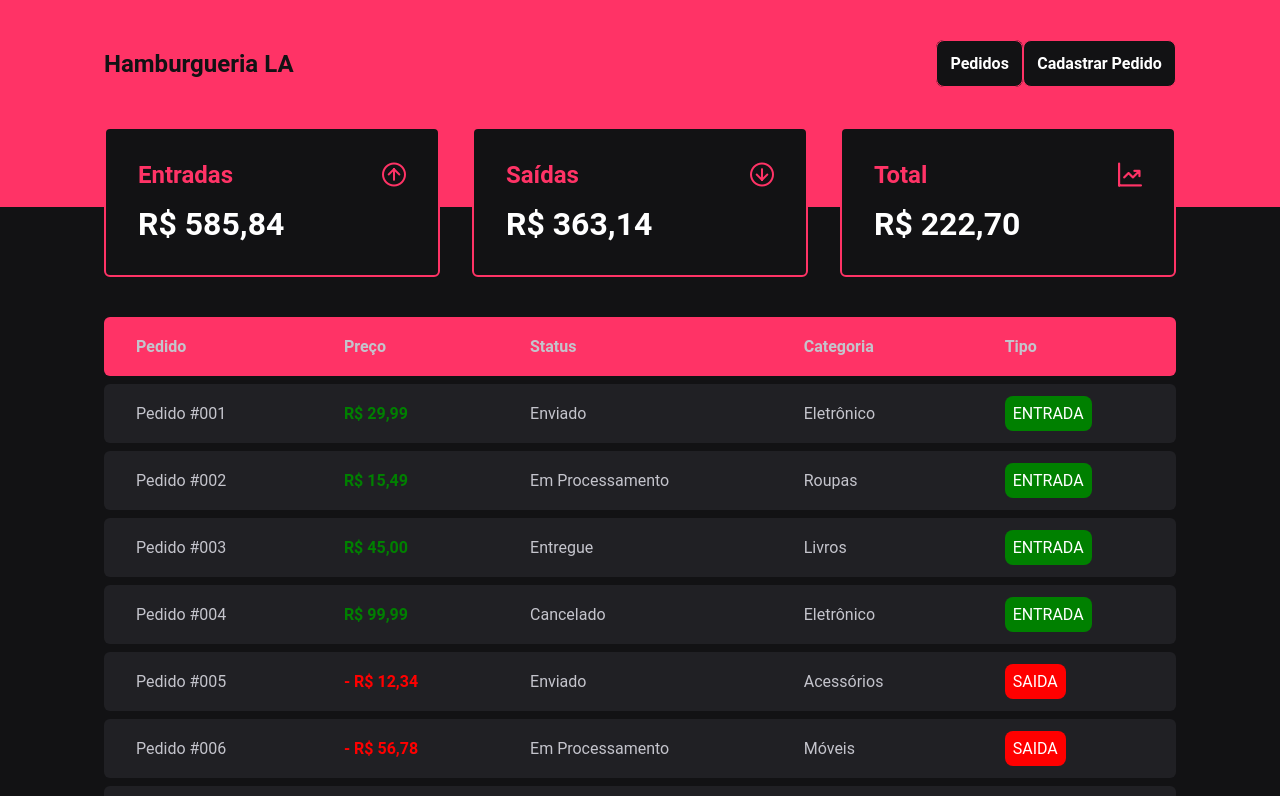
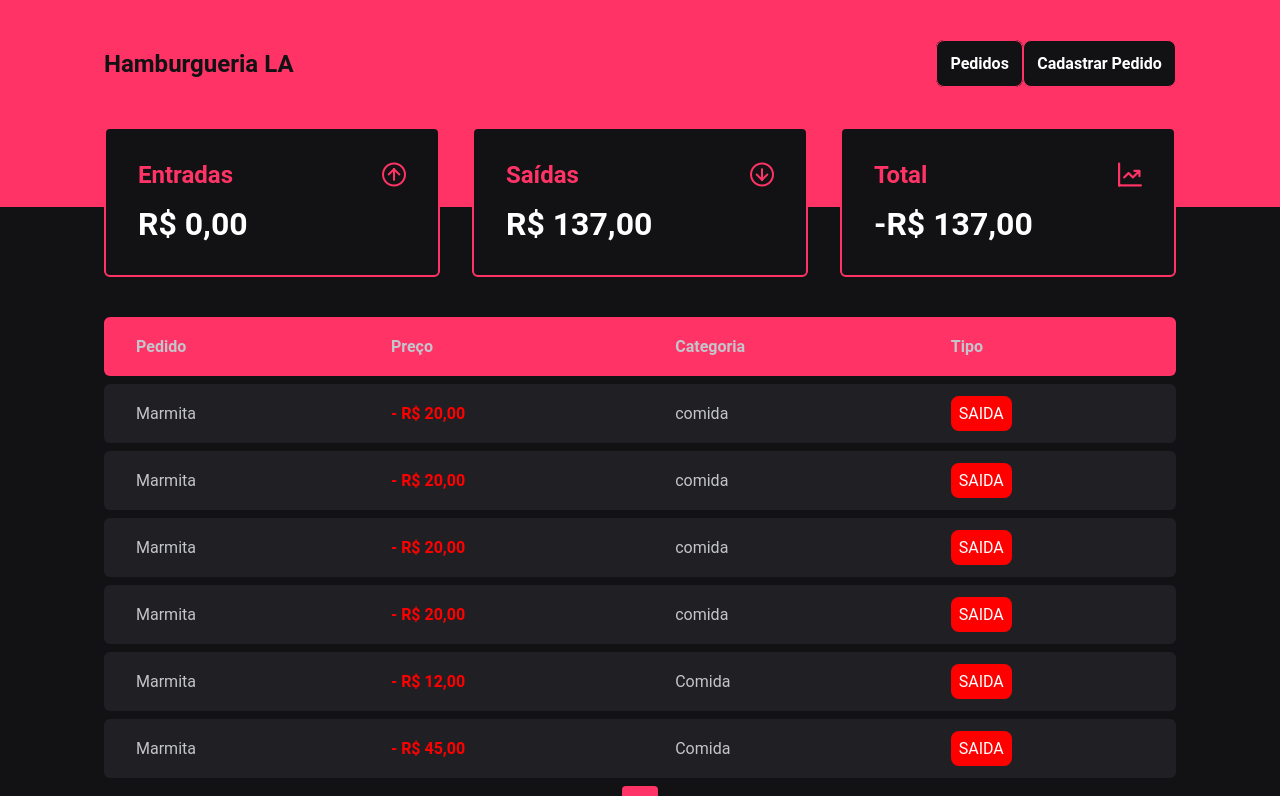
Before and after one commit to SvRafael/OrdersApp, a Vue app: page / in a window 1280 px wide. Shown: the top 796 px of the page. Built offline with nearby package versions, Linux system fonts and the light colour scheme; data requests are answered from the project's data file.

Commit message:
feat: close modal

```diff
--- a/server.json
+++ b/server.json
@@ -1,24 +1,52 @@
 {
-    "orders": [
-      { "order": "Pedido #001", "price": 29.99, "status": "Enviado", "category": "Eletrônico", "type": "ENTRADA" },
-      { "order": "Pedido #002", "price": 15.49, "status": "Em Processamento", "category": "Roupas", "type": "ENTRADA" },
-      { "order": "Pedido #003", "price": 45.00, "status": "Entregue", "category": "Livros", "type": "ENTRADA" },
-      { "order": "Pedido #004", "price": 99.99, "status": "Cancelado", "category": "Eletrônico", "type": "ENTRADA" },
-      { "order": "Pedido #005", "price": 12.34, "status": "Enviado", "category": "Acessórios", "type": "SAIDA" },
-      { "order": "Pedido #006", "price": 56.78, "status": "Em Processamento", "category": "Móveis", "type": "SAIDA" },
-      { "order": "Pedido #007", "price": 89.00, "status": "Entregue", "category": "Eletrônico", "type": "SAIDA" },
-      { "order": "Pedido #008", "price": 23.45, "status": "Enviado", "category": "Roupas", "type": "SAIDA" },
-      { "order": "Pedido #009", "price": 67.89, "status": "Em Processamento", "category": "Cosméticos", "type": "ENTRADA" },
-      { "order": "Pedido #010", "price": 34.56, "status": "Entregue", "category": "Alimentos", "type": "ENTRADA" },
-      { "order": "Pedido #011", "price": 29.99, "status": "Enviado", "category": "Eletrônico", "type": "ENTRADA" },
-      { "order": "Pedido #012", "price": 15.49, "status": "Em Processamento", "category": "Roupas", "type": "ENTRADA" },
-      { "order": "Pedido #013", "price": 45.00, "status": "Entregue", "category": "Livros", "type": "ENTRADA" },
-      { "order": "Pedido #014", "price": 99.99, "status": "Cancelado", "category": "Eletrônico", "type": "ENTRADA" },
-      { "order": "Pedido #005", "price": 12.34, "status": "Enviado", "category": "Acessórios", "type": "SAIDA" },
-      { "order": "Pedido #006", "price": 56.78, "status": "Em Processamento", "category": "Móveis", "type": "SAIDA" },
-      { "order": "Pedido #007", "price": 89.00, "status": "Entregue", "category": "Eletrônico", "type": "SAIDA" },
-      { "order": "Pedido #008", "price": 23.45, "status": "Enviado", "category": "Roupas", "type": "SAIDA" },
-      { "order": "Pedido #009", "price": 67.89, "status": "Em Processamento", "category": "Cosméticos", "type": "ENTRADA" },
-      { "order": "Pedido #010", "price": 34.56, "status": "Entregue", "category": "Alimentos", "type": "ENTRADA" }
-    ]
-  }
+  "orders": [
+    {
+      "order": "Marmita",
+      "price": 20,
+      "category": "comida",
+      "type": "SAIDA",
+      "create_at": "2024-08-24T14:32:57.162Z",
+      "id": 1
+    },
+    {
+      "order": "Marmita",
+      "price": 20,
+      "category": "comida",
+      "type": "SAIDA",
+      "create_at": "2024-08-24T14:33:04.280Z",
+      "id": 2
+    },
+    {
+      "order": "Marmita",
+      "price": 20,
+      "category": "comida",
+      "type": "SAIDA",
+      "create_at": "2024-08-24T14:33:04.928Z",
+      "id": 3
+    },
+    {
+      "order": "Marmita",
+      "price": 20,
+      "category": "comida",
+      "type": "SAIDA",
+      "create_at": "2024-08-24T14:33:05.180Z",
+      "id": 4
+    },
+    {
+      "order": "Marmita",
+      "price": 12,
+      "category": "Comida",
+      "type": "SAIDA",
+      "create_at": "2024-08-24T14:44:11.383Z",
+      "id": 5
+    },
+    {
+      "order": "Marmita",
+      "price": 45,
+      "category": "Comida",
+      "type": "SAIDA",
+      "create_at": "2024-08-24T14:46:31.725Z",
+      "id": 6
+    }
+  ]
+}
--- a/src/components/Dialog.vue
+++ b/src/components/Dialog.vue
@@ -1,6 +1,9 @@
 <script setup lang="ts">
 import { ref } from 'vue';
 import style from './Dialog.module.css'
+import api from '../axios'
+import { useDialogStore } from '../store/dialogStore';
+
 import {
   DialogClose,
   DialogContent,
@@ -11,10 +14,23 @@ import {
   RadioGroupRoot
 } from 'radix-vue'
 
+const dialogStore = useDialogStore();
+
 let order = ref<string>('');
 let price = ref<Number|string>('');
 let category = ref<string>('');
 let type = ref<string>('ENTRADA');
+
+const handleSubmit = async function() {
+    await api.post('orders', {
+        "order": order.value,
+        "price": price.value,
+        "category": category.value,
+        "type": type.value,
+        "create_at": new Date()
+    })
+    dialogStore.setDialogOpen(false);
+}
 </script>
 
 <template>
@@ -28,7 +44,7 @@ let type = ref<string>('ENTRADA');
                 <DialogClose :class="style.DialogClose">
                     <span class="pi pi-times" />
                 </DialogClose>
-                <form  v-on:submit=>
+                <form  @submit.prevent="handleSubmit">
                     <label
                         :class="style.sr_only"
                         for="order"
--- a/src/components/Header.vue
+++ b/src/components/Header.vue
@@ -5,6 +5,13 @@ import {
   DialogTrigger,
 } from 'radix-vue'
 import NewOrderModal from '../components/Dialog.vue'
+import { useDialogStore } from '../store/dialogStore';
+
+const dialogStore = useDialogStore();
+
+const handleOpenModal = function () {
+  dialogStore.setDialogOpen(true)
+}
 </script>
 
 <template>
@@ -19,9 +26,9 @@ import NewOrderModal from '../components/Dialog.vue'
           <li>
             <DialogRoot>
               <DialogTrigger asChild>
-                <button :class="style.modalButton">Cadastrar Pedido</button>
+                <button @click="handleOpenModal" :class="style.modalButton">Cadastrar Pedido</button>
               </DialogTrigger>
-              <NewOrderModal />
+              <NewOrderModal v-if="dialogStore.getDialogIsOpen"/>
             </DialogRoot>
           </li>
         </ul>
--- a/src/components/Orders.vue
+++ b/src/components/Orders.vue
@@ -24,7 +24,6 @@ onMounted(async () => {
         <tr :class="style.tr">
           <th :class="style.th">Pedido</th>
           <th :class="style.th">Preço</th>
-          <th :class="style.th">Status</th>
           <th :class="style.th">Categoria</th>
           <th :class="style.th">Tipo</th>
         </tr>
@@ -36,7 +35,6 @@ onMounted(async () => {
         <tr>
           <td>{{ order.order }}</td>
           <td :class="order.type == 'SAIDA' ? style.outcome : style.income">{{(order.type === 'SAIDA' ? '- ' : '') + priceFormatter.format(order.price) }}</td>
-          <td>{{ order.status }}</td>
           <td>{{ order.category }}</td>
           <td>
             <span :class="order.type == 'SAIDA' ? style.outcomeTag : style.incomeTag">
--- /dev/null
+++ b/src/store/dialogStore.ts
@@ -0,0 +1,15 @@
+import { defineStore } from 'pinia';
+
+export const useDialogStore = defineStore('dialog', {
+  state: () => ({
+    open: <boolean>(false),
+  }),
+  getters: {
+    getDialogIsOpen: (state) => state.open,
+  },
+  actions: {
+    setDialogOpen(status: boolean) {
+      this.open = status;
+    },
+  }
+});
```
